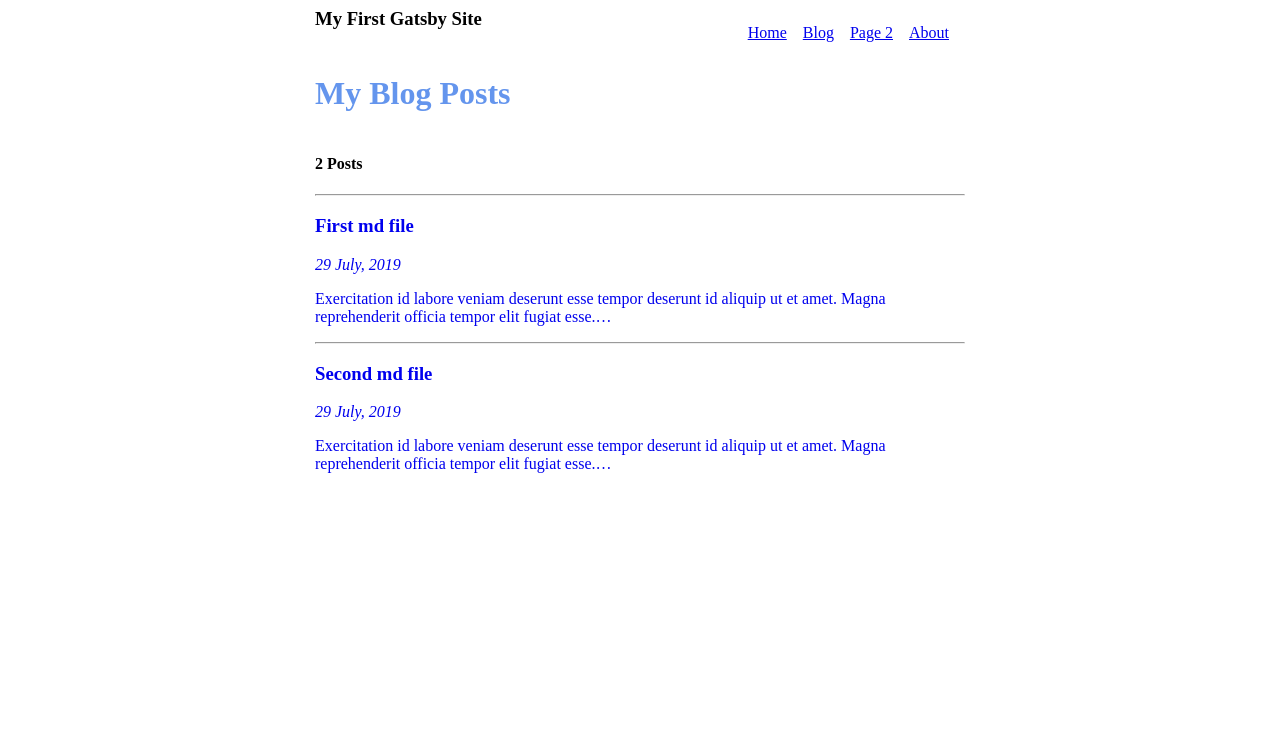
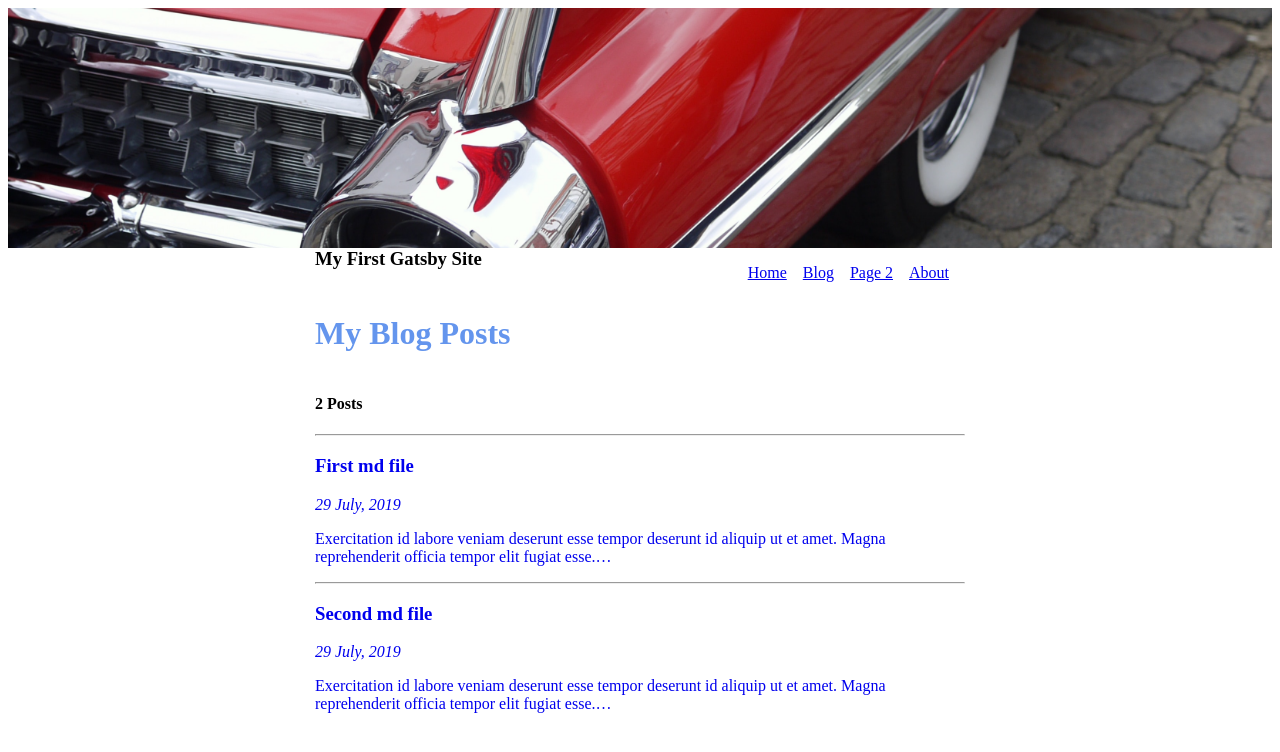
Before and after one commit to deniolp/study-gatsby, a Gatsby site: page /blog in a window 1280 px wide. Built offline with nearby package versions, Linux system fonts and the light colour scheme; Gatsby itself is replaced by a stand-in of ours.

Commit message:
Learning working with images

```diff
--- a/src/components/layout2.js
+++ b/src/components/layout2.js
@@ -1,6 +1,7 @@
 import React from 'react';
 import PropTypes from 'prop-types';
 import {Link, StaticQuery, graphql} from 'gatsby';
+import Img from 'gatsby-image';
 
 const ListLink = (props) => {
   return (
@@ -29,9 +30,21 @@ const Layout2 = ({children}) => (
             title
           }
         }
+        file(relativePath: {regex: "/car/"}) {
+          childImageSharp {
+            fluid(maxWidth: 1000) {
+              ...GatsbyImageSharpFluid_tracedSVG
+            }
+          }
+        }
       }
     `}
     render={(data) => (
+      <div>
+        <Img
+          style={{maxHeight: `30vh`}}
+          fluid={data.file.childImageSharp.fluid}
+        />
         <div
           style={{
             margin: `0 auto`,
@@ -65,6 +78,7 @@ const Layout2 = ({children}) => (
           </header>
           {children}
         </div>
+      </div>
     )}
   />
 );
```
Also changed, not shown: src/images/car.jpg (added). Lines whose indentation alone changed are shown as unchanged.
